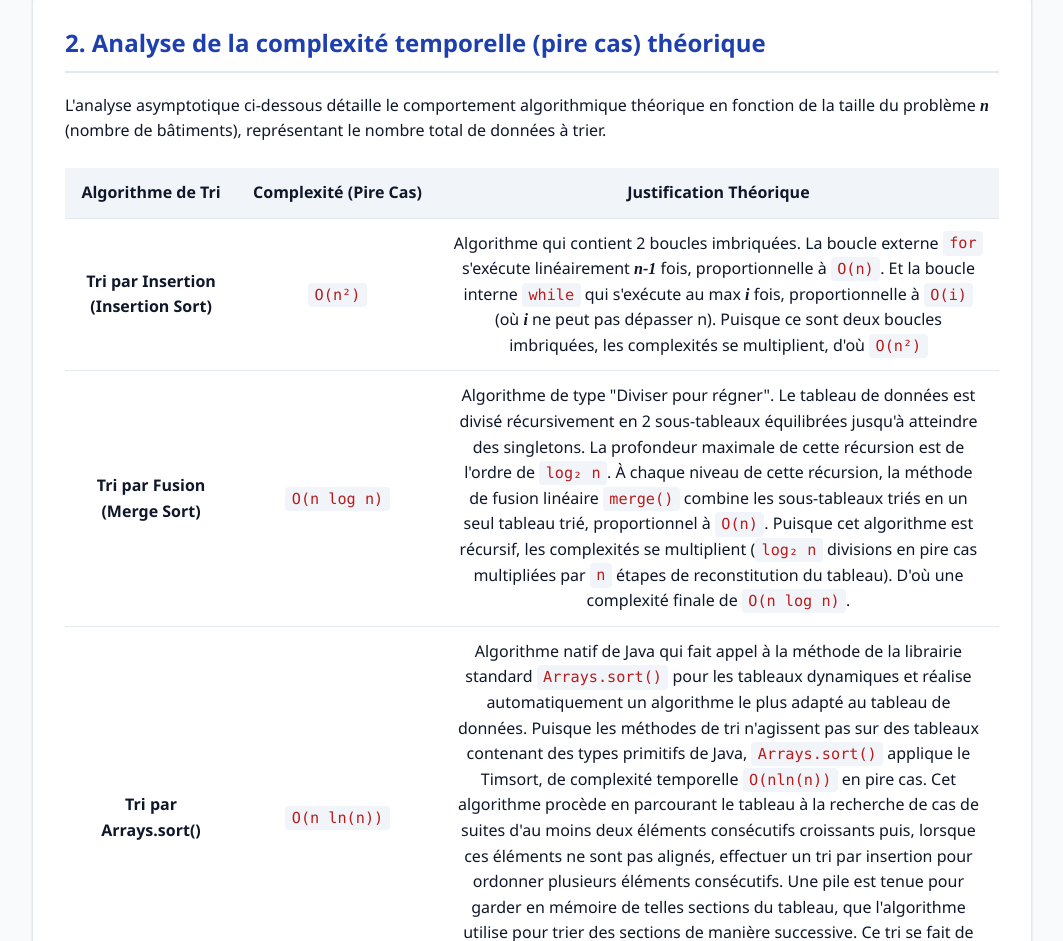
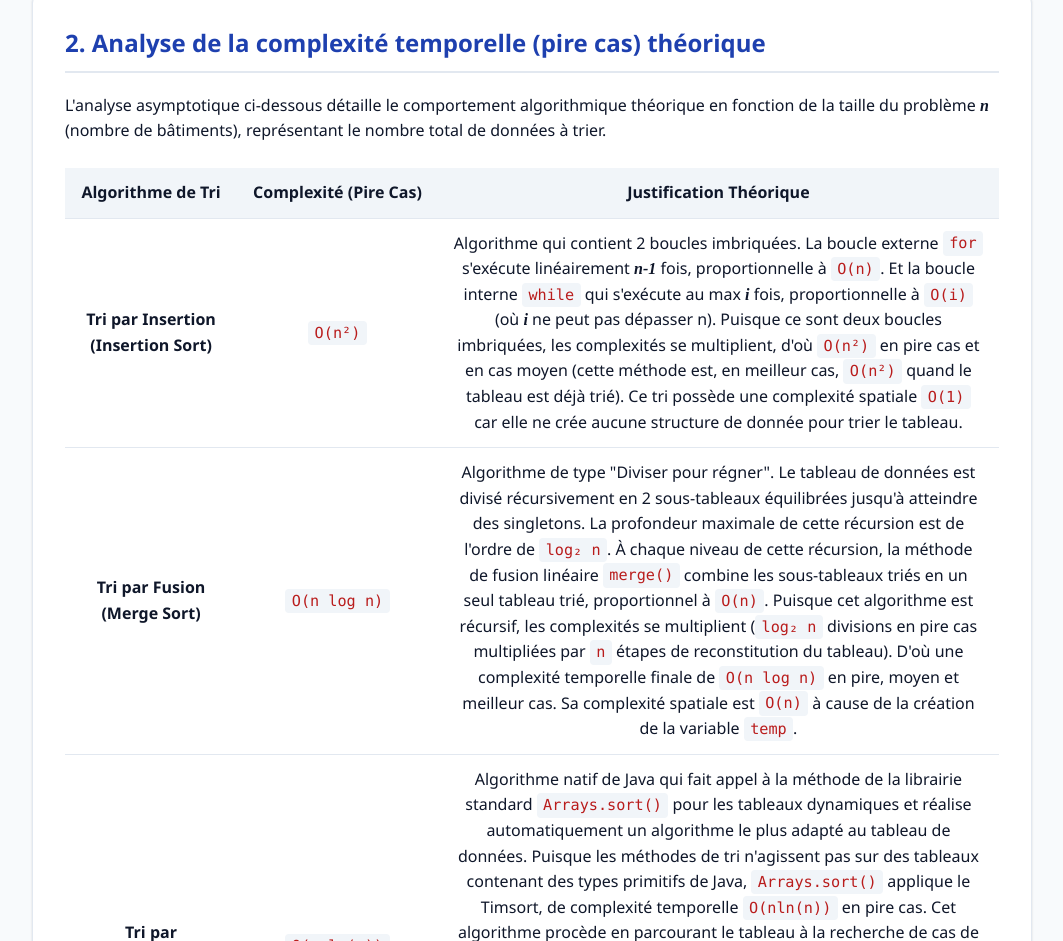
Before and after one commit to Arw4n/IFT2015_TP1, a plain HTML site: page rapport/index.html in a window 1280 px wide. Shown: the part 500-1441 px from the top of the page, without its empty margins (108-1171 px from the left). Drawn offline with nearby package versions, Linux system fonts and the light colour scheme.

Commit message:
Détails sur les complexités spatiales de merge et insertion sort

```diff
--- a/rapport/index.html
+++ b/rapport/index.html
@@ -55,7 +55,8 @@
                             Algorithme qui contient 2 boucles imbriquées. La boucle externe <code>for</code> s'exécute linéairement <span class="math">n-1</span> fois,
                             proportionnelle à <code>O(n)</code>. Et la boucle interne <code>while</code> qui s'exécute au max <span class="math">i</span> fois,
                             proportionnelle à <code>O(i)</code> (où <span class="math">i</span> ne peut pas dépasser n). Puisque ce sont deux boucles imbriquées, les complexités
-                            se multiplient, d'où <code>O(n²)</code>
+                            se multiplient, d'où <code>O(n²)</code> en pire cas et en cas moyen (cette méthode est, en meilleur cas, <code>O(n²)</code> quand le tableau est déjà trié).
+                            Ce tri possède une complexité spatiale <code>O(1)</code> car elle ne crée aucune structure de donnée pour trier le tableau.
                         </td>
                     </tr>
                     <tr>
@@ -67,7 +68,8 @@
                             À chaque niveau de cette récursion, la méthode de fusion linéaire <code>merge()</code> combine les sous-tableaux
                             triés en un seul tableau trié, proportionnel à <code>O(n)</code>. Puisque cet algorithme est récursif, les complexités
                             se multiplient (<code>log₂ n</code> divisions en pire cas multipliées par <code>n</code> étapes de reconstitution du tableau).
-                            D'où une complexité finale de <code>O(n log n)</code>.
+                            D'où une complexité temporelle finale de <code>O(n log n)</code> en pire, moyen et meilleur cas. Sa complexité spatiale est
+                            <code>O(n)</code> à cause de la création de la variable <code>temp</code>.
                         </td>
                     </tr>
                     <tr>
```
